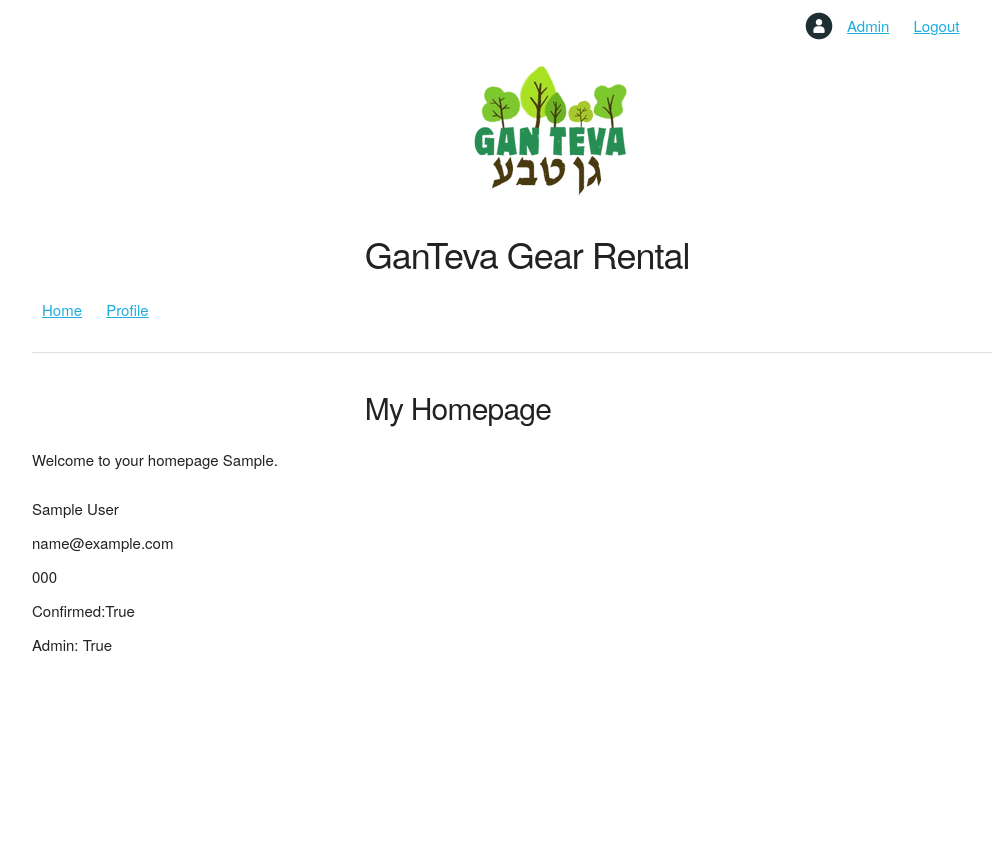
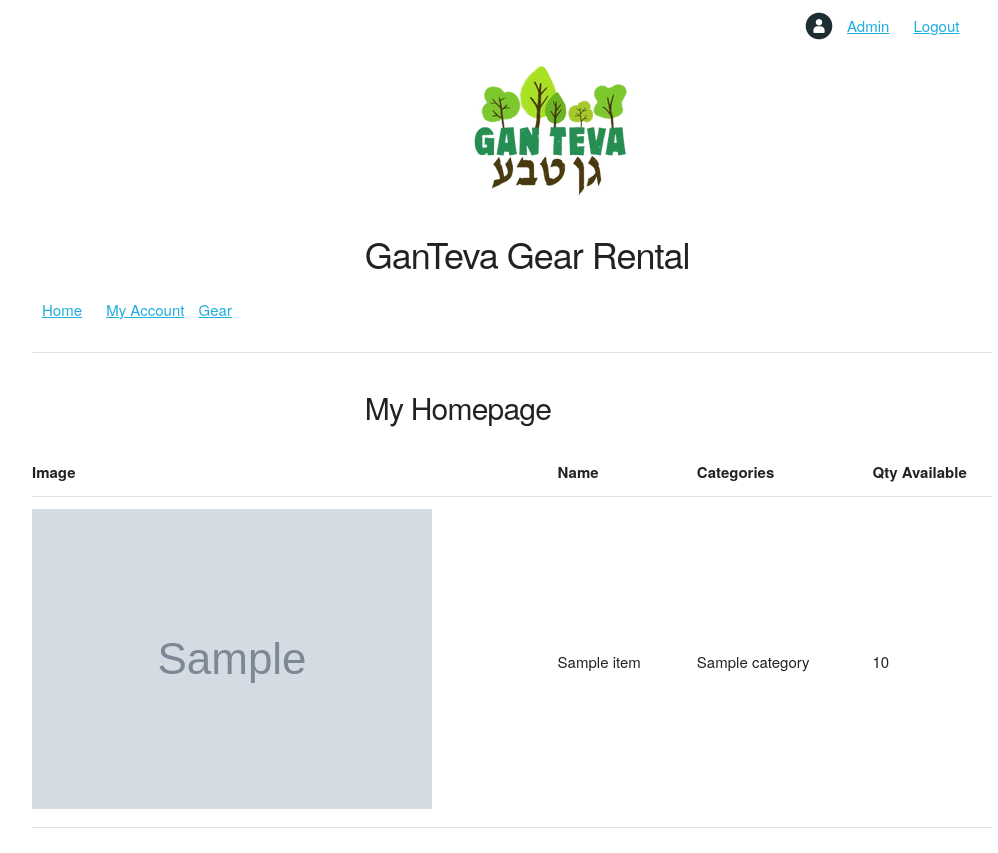
Before and after one commit to bjmaynard01/ganteva-gear-rental, a Flask app: page / in a window 1280 px wide. Shown: the whole page, without its empty margins (128-1126 px from the left). Before the commit the page ends 651 px from the top, so only its background shows below. Run offline with Flask 3, Linux system fonts and the light colour scheme; a user stored in the database is signed in; tables that the repository leaves empty hold one stand-in row (values such as "Sample post"); grey boxes marked "Sample" are stand-in pictures; some libraries are stand-ins or nearby versions.

Commit message:
working on front-end and tweaking models/qty counts

```diff
--- a/app/admin/gear/routes.py
+++ b/app/admin/gear/routes.py
@@ -18,7 +18,7 @@ def gear_admin():
             total_items = 0
 
             for item in items:
-                total_items += item.qty
+                total_items += item.qty_available + item.qty_out
 
             return render_template('admin/gear/admin_gear.html', title='Gear Admin', items=items, total_items=total_items), 200
         else:
@@ -42,6 +42,7 @@ def add_gear():
                 gear_care = add_gear_form.care_instructions.data
                 gear_qty = add_gear_form.qty.data
                 gear_categories = add_gear_form.categories.data
+                gear_qty_out = 0
 
                 if add_gear_form.image.data:
                     picture_file, thumb_file = save_img(add_gear_form.image.data)
@@ -53,7 +54,7 @@ def add_gear():
 
 
                 try:
-                    item = GearItem(name=gear_name, image=gear_image, img_thumb=gear_thumb, care_instructions=gear_care, qty=gear_qty)
+                    item = GearItem(name=gear_name, image=gear_image, img_thumb=gear_thumb, care_instructions=gear_care, qty=gear_qty, qty_out=gear_qty_out)
 
                     for category in gear_categories:
                         item.categories.append(category)
--- a/app/gear/models.py
+++ b/app/gear/models.py
@@ -31,10 +31,12 @@ class GearItem(db.Model):
     image: so.Mapped[str] = so.mapped_column(sa.String(256), nullable=True)
     img_thumb: so.Mapped[str] = so.mapped_column(sa.String(256), nullable=True)
     care_instructions: so.Mapped[str] = so.mapped_column(sa.Text, nullable=True)
-    qty: so.Mapped[int] = so.mapped_column(default=0)
+    qty: so.Mapped[str] = so.mapped_column(sa.Integer, default=0, nullable=True)
+    qty_available: so.Mapped[int] = so.mapped_column(sa.Integer, default=0, nullable=True)
+    qty_out: so.Mapped[int] = so.mapped_column(sa.Integer, default=0, nullable=True)
 
     def __repr__(self):
-        return f"Gear_Item('{self.id}', '{self.name}', '{self.qty}')"
+        return f"Gear_Item('{self.id}', '{self.name}', '{self.qty_available}')"
 
 
 class GearItemSchema(ma.Schema):
--- a/app/gear/routes.py
+++ b/app/gear/routes.py
@@ -1,2 +1,4 @@
 from app.gear import bp as gear_bp
 from app.gear.models import GearCategories
+from flask_login import login_required
+from flask import render_template, url_for, current_app
--- a/app/main/routes.py
+++ b/app/main/routes.py
@@ -2,13 +2,16 @@ from app.main import bp as main_bp
 from flask_login import current_user
 from flask import render_template, request, send_from_directory
 from flask import current_app
+from app.gear.models import GearItem
 
 @main_bp.route('/')
 @main_bp.route('/index')
 def index():
 
+    gearItems = GearItem.query.all()
+
     if current_user.is_authenticated:
-        return render_template('index.html', title='Home', user=current_user)
+        return render_template('index.html', title='Home', user=current_user, items=gearItems)
     else:
         return render_template('index.html', title='Home')
 
--- a/app/templates/admin/gear/admin_gear.html
+++ b/app/templates/admin/gear/admin_gear.html
@@ -34,7 +34,7 @@
                 {% else %}
                 <td>N</td>
                 {% endif %}
-                <td>{{ item.qty }}</td>
+                <td>{{ item.qty_available }}</td>
                 <td>{{ item.categories.count() }}</td>
                 <td>
                     <a href="{{ url_for('admin_gear.update_item', id=item.id) }}">
--- a/app/templates/base.html
+++ b/app/templates/base.html
@@ -51,10 +51,11 @@
             <div id="navbar" class="twelve columns">
                 <a href="{{ url_for('main.index') }}" class="navlink">Home</a>
                 {% if current_user.is_authenticated %}
-                <a href="{{ url_for('users.user', id=current_user.id) }}" class="navlink">Profile</a>
+                <a href="{{ url_for('users.user', id=current_user.id) }}" class="navlink">My Account</a>
                 {% else %}
                 <a href="{{ url_for('users.login') }}" class="navlink">Login</a>
                 {% endif %}
+                <a href="">Gear</a>
             </div>
         </div>
 
--- a/app/templates/index.html
+++ b/app/templates/index.html
@@ -9,15 +9,35 @@
         {% endif %}
     </div>
     {% if current_user.is_anonymous %}
-    <p>Please register <a href="{{ url_for('users.register') }}">here.</a></p>
+    <div class="row">
+        Welcome to the GanTeva Early Learning Center gear management app. If you already have an account here, please go
+        and login <a href="{{ url_for('users.login') }}">here.</a>
+    <p>If you do not yet have an account with us, please go <a href="{{ url_for('users.register') }}">register here</a>.</p>
     {% else %}
-    <p>Welcome to your homepage {{ user.fname }}.</p>
-    <ul>
-        <li>{{ user.fname }} {{ user.lname }}</li>
-        <li>{{user.email }}</li>
-        <li>{{ user.phone }}</li>
-        <li>Confirmed:{{ user.confirmed }}</li>
-        <li>Admin: {{ user.is_admin }}</li>
-    </ul>
+        <div class="twelve columns">
+        <table class="twelve columns">
+        <th>Image</th>
+        <th>Name</th>
+        <th>Categories</th>
+        <th>Qty Available</th>
+        {% for item in items %}
+            <tr class="table-row">
+                <td>
+                    <a href="{{ url_for('static', filename='img/gear/' + item.image) }}" target="_blank" rel="noopener noreferrer">
+                        <img src="{{ url_for('static', filename='img/gear/' + item.img_thumb) }}">
+                    </a>
+                </td>
+                <td>{{ item.name }}</td>
+                <td>
+                    {% for category in item.categories %}
+                        {{ category.name }}<br />
+                    {% endfor %}
+                </td>
+                <td>{{ item.qty_available }}</td>
+            </tr>
+        {% endfor %}
+        </table>
+        </div>
     {% endif %}
+    </div>
 {% endblock content %}
```
Also changed, not shown: app/templates/users/user.html (+12 -1 lines), migrations/versions/20389d8b0dee_adding_qty_to_items.py (added, +32 -0 lines), migrations/versions/2f33701d68bf_adding_qty_available_and_qty_out_to_.py (added, +47 -0 lines).
